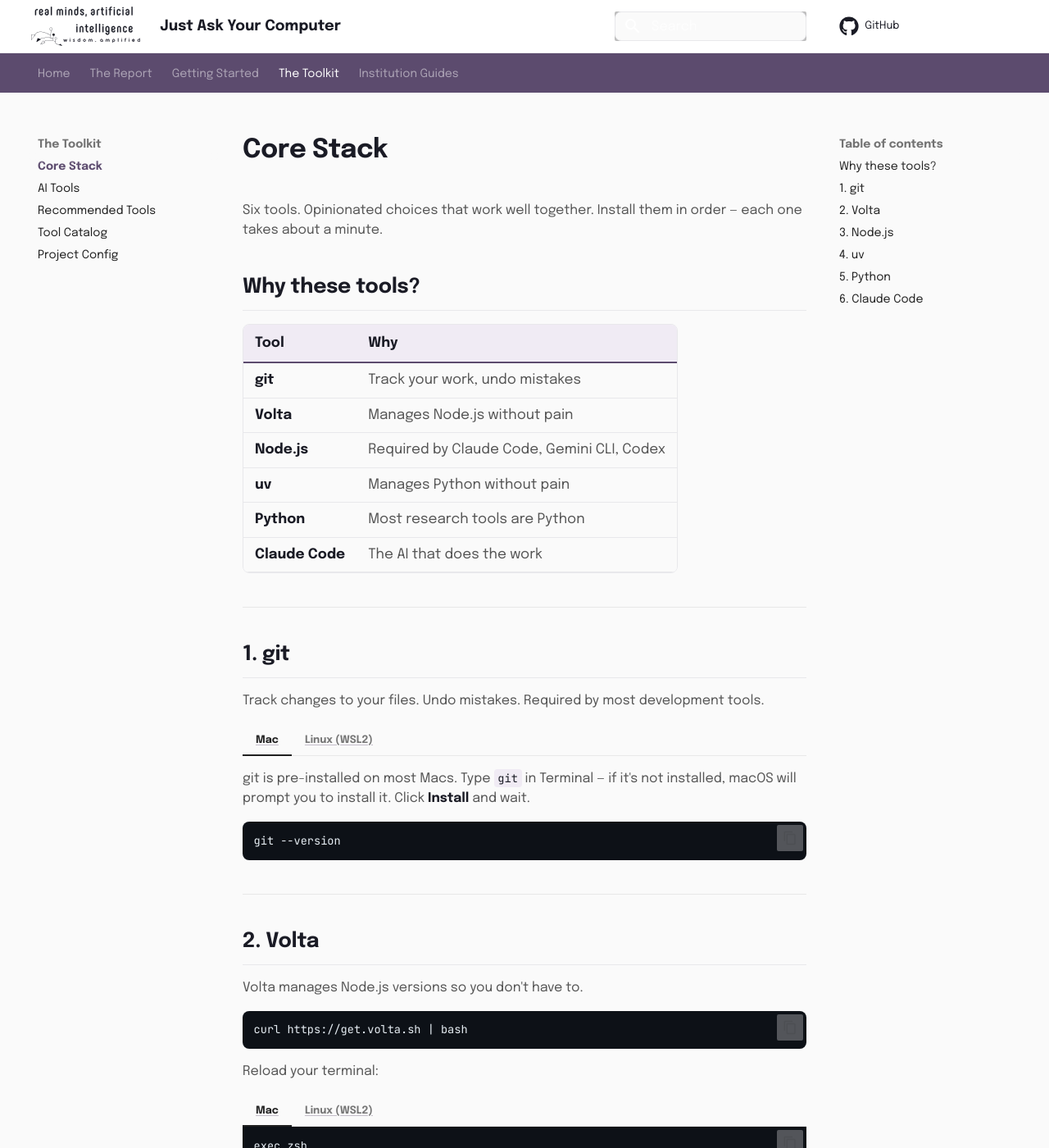
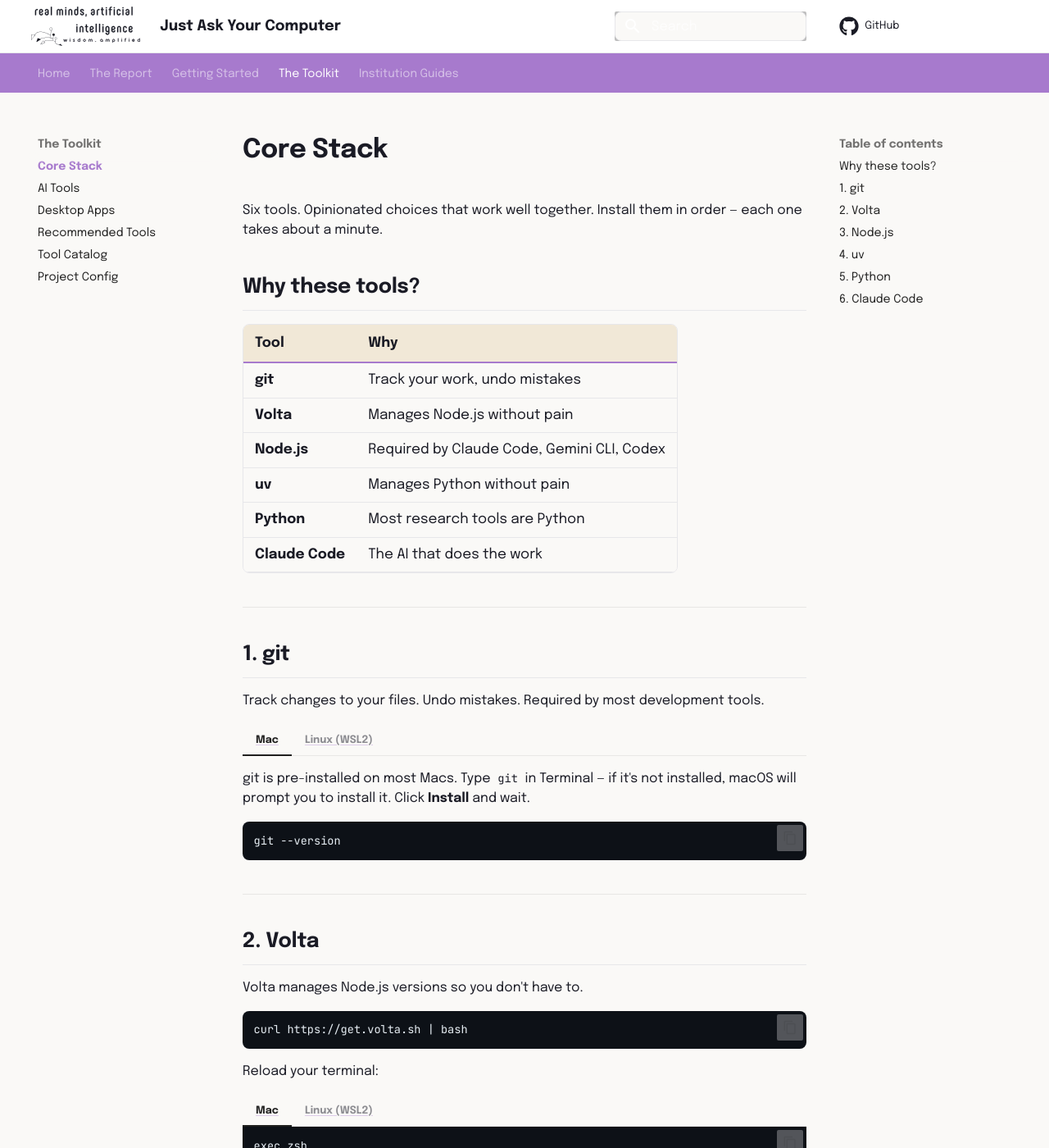
Before and after one commit to realmindsai/just-ask-your-computer, an MkDocs documentation site: the page built from docs/toolkit/core-stack.md, in a window 1280 px wide and 1400 px high. Shown: the whole window at 82% size. Built offline with MkDocs 1.6.1 and Material for MkDocs 9.7.7, drawn with Linux system fonts in a browser that asks for light colours; comment, search, counter and statistics services are not loaded.

Commit message:
feat: add desktop apps page and fix brand colors to match guidelines
Add Desktop Apps page covering Claude Desktop and ChatGPT Desktop setup
with focus on local file access. Fix CSS palette to use official RMAI
brand colors (Signature Purple #A77ACD, Off White #FAF9F7, Oat #F1E8D7)
instead of the incorrect plum #5C4B6E that was there before.

Co-Authored-By: Claude Opus 4.6 (1M context) <noreply@anthropic.com>

```diff
--- a/docs/assets/stylesheets/extra.css
+++ b/docs/assets/stylesheets/extra.css
@@ -1,23 +1,26 @@
-/* ABOUTME: RMAI brand overrides matching realmindsai.com.au color scheme */
-/* ABOUTME: Plum primary, clean whites, subtle borders, elegant minimalism */
+/* ABOUTME: RMAI brand overrides following official brand guidelines */
+/* ABOUTME: Signature Purple #A77ACD, Off White #FAF9F7, Oat #F1E8D7 */
 
-/* ── Brand palette (matched to realmindsai.com.au) ── */
+/* ── Brand palette (RMAI brand guidelines — Signature Purple #A77ACD) ── */
 :root {
-  --md-primary-fg-color: #5C4B6E;
-  --md-primary-fg-color--light: #7a6a8c;
-  --md-primary-fg-color--dark: #4a3b5a;
-  --md-accent-fg-color: #5C4B6E;
-  --md-typeset-a-color: #5C4B6E;
+  --md-primary-fg-color: #A77ACD;
+  --md-primary-fg-color--light: #c4a4e0;
+  --md-primary-fg-color--dark: #8a5fb5;
+  --md-accent-fg-color: #F26541;
+  --md-typeset-a-color: #A77ACD;
   --rmai-black: #1A1B25;
-  --rmai-plum: #5C4B6E;
-  --rmai-plum-light: #F0EBF4;
-  --rmai-text: #555555;
-  --rmai-muted: #777777;
-  --rmai-bg: #FAFAFA;
+  --rmai-slate: #373841;
+  --rmai-purple: #A77ACD;
+  --rmai-orange: #F26541;
+  --rmai-off-white: #FAF9F7;
+  --rmai-oat: #F1E8D7;
+  --rmai-text: #1A1B25;
+  --rmai-muted: #8D8D92;
+  --rmai-bg: #FAF9F7;
   --rmai-white: #FFFFFF;
-  --rmai-border: #E8E8EB;
+  --rmai-border: #E7E7EA;
   --rmai-terminal: #0D1117;
-  --rmai-green: #22C55E;
+  --rmai-green: #349990;
 }
 
 /* ── Background ── */
@@ -51,12 +54,12 @@
 }
 
 .md-tabs {
-  background-color: var(--rmai-plum);
+  background-color: var(--rmai-purple);
   border-bottom: none;
 }
 
 .md-tabs__link {
-  color: rgba(255, 255, 255, 0.7);
+  color: rgba(255, 255, 255, 0.75);
   font-weight: 500;
 }
 
@@ -114,9 +117,9 @@
 
 /* ── Links — visible underline so they stand out from body text ── */
 .md-typeset a {
-  color: var(--rmai-plum);
+  color: var(--rmai-purple);
   text-decoration: underline;
-  text-decoration-color: rgba(92, 75, 110, 0.35);
+  text-decoration-color: rgba(167, 122, 205, 0.35);
   text-underline-offset: 2px;
 }
 
@@ -135,14 +138,14 @@
 }
 
 .md-typeset table:not([class]) thead {
-  background-color: var(--rmai-plum-light);
+  background-color: var(--rmai-oat);
 }
 
 .md-typeset table:not([class]) th {
   color: var(--rmai-black);
   font-weight: 600;
   padding: 10px 14px;
-  border-bottom: 2px solid var(--rmai-plum);
+  border-bottom: 2px solid var(--rmai-purple);
   text-align: left;
 }
 
@@ -157,13 +160,13 @@
 }
 
 .md-typeset table:not([class]) tbody tr:hover {
-  background-color: var(--rmai-plum-light);
+  background-color: var(--rmai-off-white);
 }
 
 /* ── Admonitions ── */
 .md-typeset .admonition,
 .md-typeset details {
-  border-left: 4px solid var(--rmai-plum);
+  border-left: 4px solid var(--rmai-purple);
   background-color: var(--rmai-white);
   border-radius: 0 8px 8px 0;
   box-shadow: 0 1px 3px rgba(0, 0, 0, 0.04);
@@ -171,7 +174,7 @@
 
 .md-typeset .admonition.note,
 .md-typeset details.note {
-  border-color: var(--rmai-plum);
+  border-color: var(--rmai-purple);
 }
 
 .md-typeset .admonition.tip,
@@ -187,7 +190,7 @@
 
 /* ── Code blocks ── */
 .md-typeset code {
-  background-color: var(--rmai-plum-light);
+  background-color: var(--rmai-off-white);
   color: var(--rmai-black);
   border-radius: 4px;
   padding: 0.15em 0.35em;
@@ -208,7 +211,7 @@
   --md-code-hl-color: rgba(56, 58, 66, 0.5);
   --md-code-hl-number-color: #79c0ff;
   --md-code-hl-special-color: #79c0ff;
-  --md-code-hl-function-color: #d2a8ff;
+  --md-code-hl-function-color: #c4a4e0;
   --md-code-hl-constant-color: #79c0ff;
   --md-code-hl-keyword-color: #ff7b72;
   --md-code-hl-string-color: #a5d6ff;
@@ -233,7 +236,7 @@
 
 .md-typeset .tabbed-labels > label--active,
 .md-typeset .tabbed-labels > label:hover {
-  color: var(--rmai-plum);
+  color: var(--rmai-purple);
 }
 
 /* ── Grid cards (home page) — JS makes entire card clickable ── */
@@ -245,8 +248,8 @@
 }
 
 .md-typeset .grid.cards > ul > li:hover {
-  border-color: var(--rmai-plum);
-  box-shadow: 0 8px 24px rgba(92, 75, 110, 0.1);
+  border-color: var(--rmai-purple);
+  box-shadow: 0 8px 24px rgba(167, 122, 205, 0.15);
   transform: translateY(-2px);
 }
 
@@ -279,26 +282,26 @@
 }
 
 .md-social__link:hover {
-  color: var(--rmai-plum-light);
+  color: var(--rmai-off-white);
 }
 
 /* ── Sidebar nav ── */
 .md-nav__link--active {
-  color: var(--rmai-plum) !important;
+  color: var(--rmai-purple) !important;
   font-weight: 600;
 }
 
 .md-nav__link:hover {
-  color: var(--rmai-plum);
+  color: var(--rmai-purple);
 }
 
 /* ── Scrollbar accent ── */
 ::-webkit-scrollbar-thumb {
-  background-color: var(--rmai-plum);
+  background-color: var(--rmai-purple);
   border-radius: 4px;
 }
 
 /* ── Selection highlight ── */
 ::selection {
-  background-color: rgba(92, 75, 110, 0.2);
+  background-color: rgba(167, 122, 205, 0.2);
 }
--- a/mkdocs.yml
+++ b/mkdocs.yml
@@ -49,6 +49,7 @@ nav:
   - The Toolkit:
     - Core Stack: toolkit/core-stack.md
     - AI Tools: toolkit/ai-tools.md
+    - Desktop Apps: toolkit/desktop-apps.md
     - Recommended Tools: toolkit/recommended-tools.md
     - Tool Catalog: toolkit/tool-catalog.md
     - Project Config: toolkit/project-config.md
```
Also changed, not shown: docs/toolkit/desktop-apps.md (added, +127 -0 lines).
